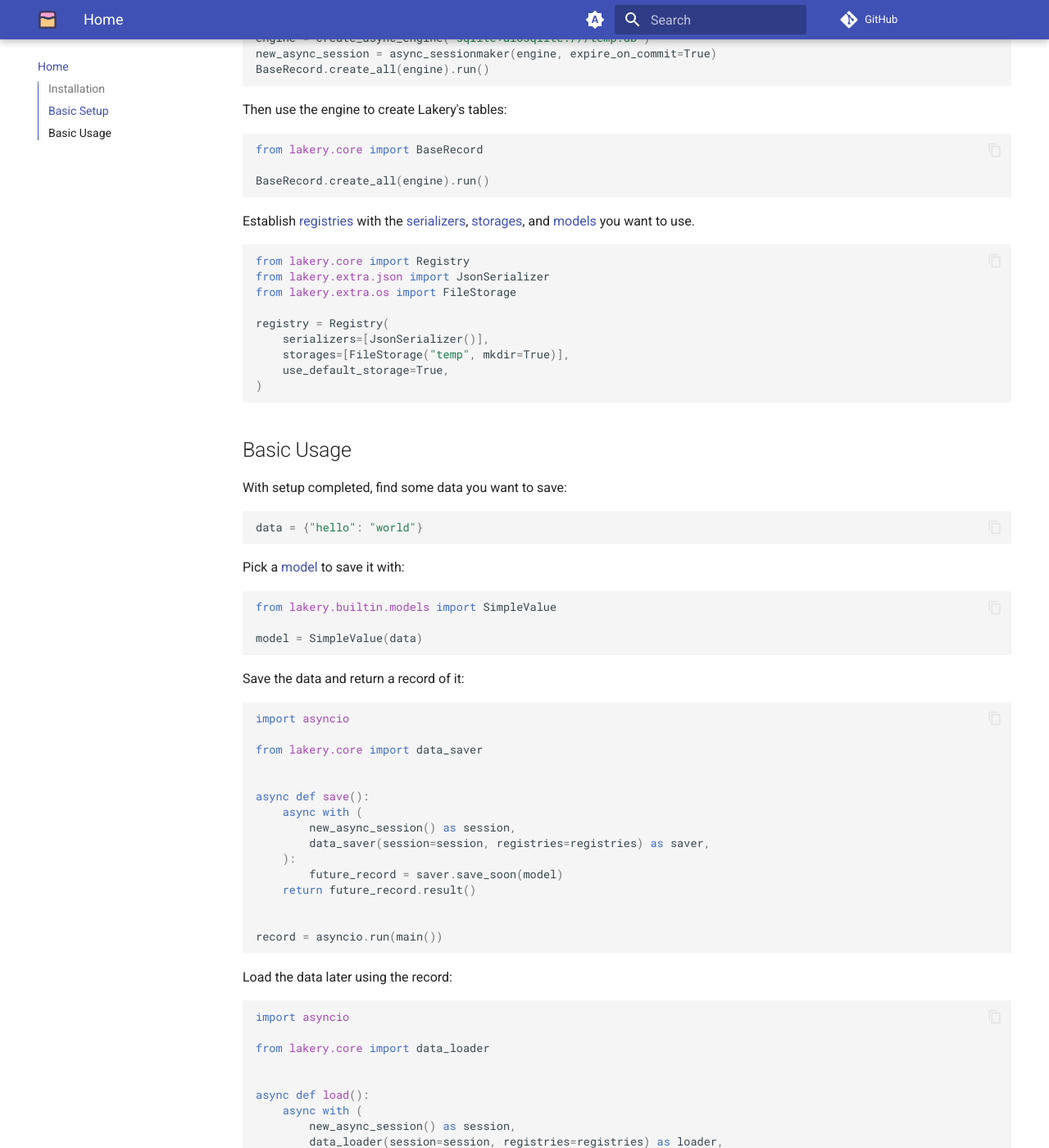
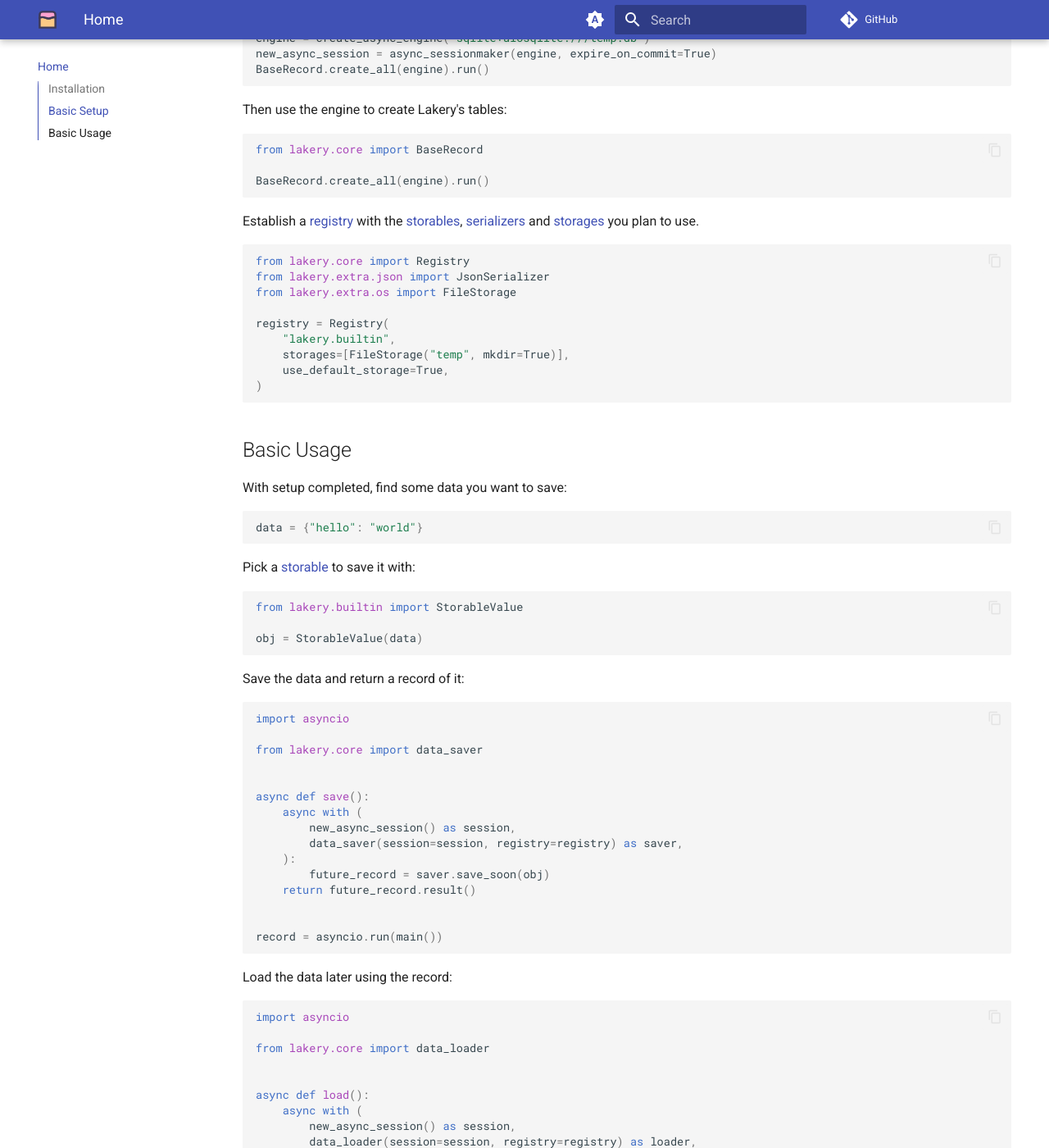
Before and after one commit to rmorshea/labox, an MkDocs documentation site: the page built from docs/src/index.md, in a window 1280 px wide and 1400 px high, scrolled down 804 px. Shown: the whole window at 82% size. Built offline with MkDocs 1.6.1 and Material for MkDocs 9.7.7, drawn with Linux system fonts in a browser that asks for light colours; comment, search, counter and statistics services are not loaded; some of the changed text lies outside the part shown.

Commit message:
docs + priority changes

````diff
--- a/docs/mkdocs.yml
+++ b/docs/mkdocs.yml
@@ -19,8 +19,7 @@ nav:
           - Database: concepts/schema.md
     - Integrations:
           - Overview: integrations/index.md
-          - Standard Library:
-                - Dataclasses: integrations/dataclasses.md
+          - Built-in:
                 - Datetime: integrations/datetime.md
                 - JSON: integrations/json.md
                 - OS: integrations/os.md
@@ -35,6 +34,7 @@ nav:
                 - Polars: integrations/polars.md
                 - PyArrow: integrations/pyarrow.md
                 - Pydantic: integrations/pydantic.md
+                - ImageIO: integrations/imageio.md
     - Reference: reference/
     - Contributing: contributing.md
 theme:
--- a/docs/src/index.md
+++ b/docs/src/index.md
@@ -45,9 +45,9 @@ from lakery.core import BaseRecord
 BaseRecord.create_all(engine).run()
 ```
 
-Establish [registries](./concepts/registries.md) with the
-[serializers](./concepts/serializers.md), [storages](./concepts/storages.md), and
-[models](./concepts/models.md) you want to use.
+Establish a [registry](./concepts/registries.md) with the
+[storables](./concepts/storables.md), [serializers](./concepts/serializers.md) and
+[storages](./concepts/storages.md) you plan to use.
 
 ```python
 from lakery.core import Registry
@@ -55,7 +55,7 @@ from lakery.extra.json import JsonSerializer
 from lakery.extra.os import FileStorage
 
 registry = Registry(
-    serializers=[JsonSerializer()],
+    "lakery.builtin",
     storages=[FileStorage("temp", mkdir=True)],
     use_default_storage=True,
 )
@@ -69,12 +69,12 @@ With setup completed, find some data you want to save:
 data = {"hello": "world"}
 ```
 
-Pick a [model](./concepts/models.md) to save it with:
+Pick a [storable](./concepts/storables.md) to save it with:
 
 ```python
-from lakery.builtin.models import SimpleValue
+from lakery.builtin import StorableValue
 
-model = SimpleValue(data)
+obj = StorableValue(data)
 ```
 
 Save the data and return a record of it:
@@ -88,9 +88,9 @@ from lakery.core import data_saver
 async def save():
     async with (
         new_async_session() as session,
-        data_saver(session=session, registries=registries) as saver,
+        data_saver(session=session, registry=registry) as saver,
     ):
-        future_record = saver.save_soon(model)
+        future_record = saver.save_soon(obj)
     return future_record.result()
 
 
@@ -108,15 +108,15 @@ from lakery.core import data_loader
 async def load():
     async with (
         new_async_session() as session,
-        data_loader(session=session, registries=registries) as loader,
+        data_loader(session=session, registry=registry) as loader,
     ):
         future_data = loader.load_soon(record)
     return future_data.result()
 
 
-loaded_model = asyncio.run(load())
+loaded_obj = asyncio.run(load())
 
-assert loaded_model == model
+assert loaded_obj == obj
 ```
 
 Behind the scenes Lakery has automatically inferred an appropriate serializer and used
````
Also changed, not shown: 6 other files.
